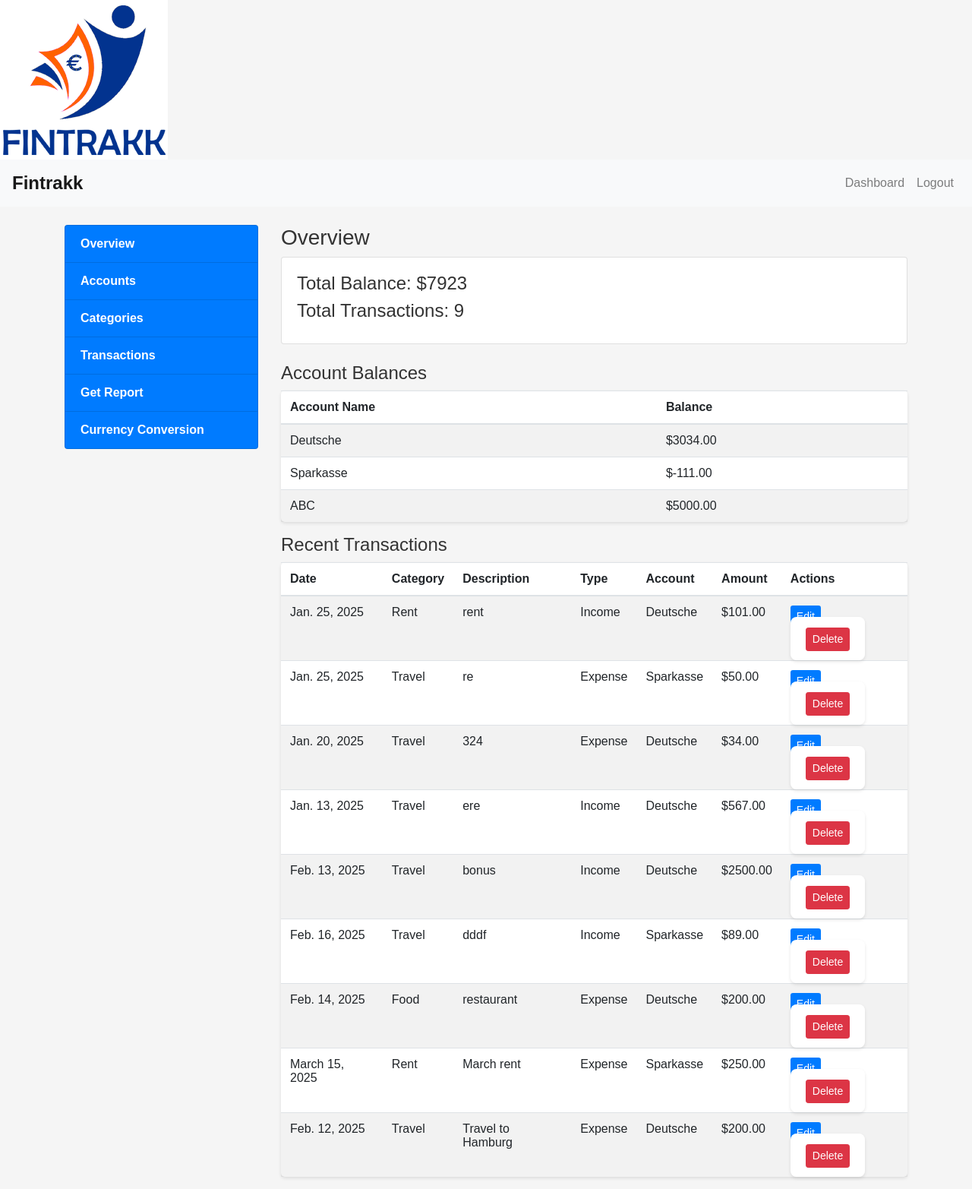
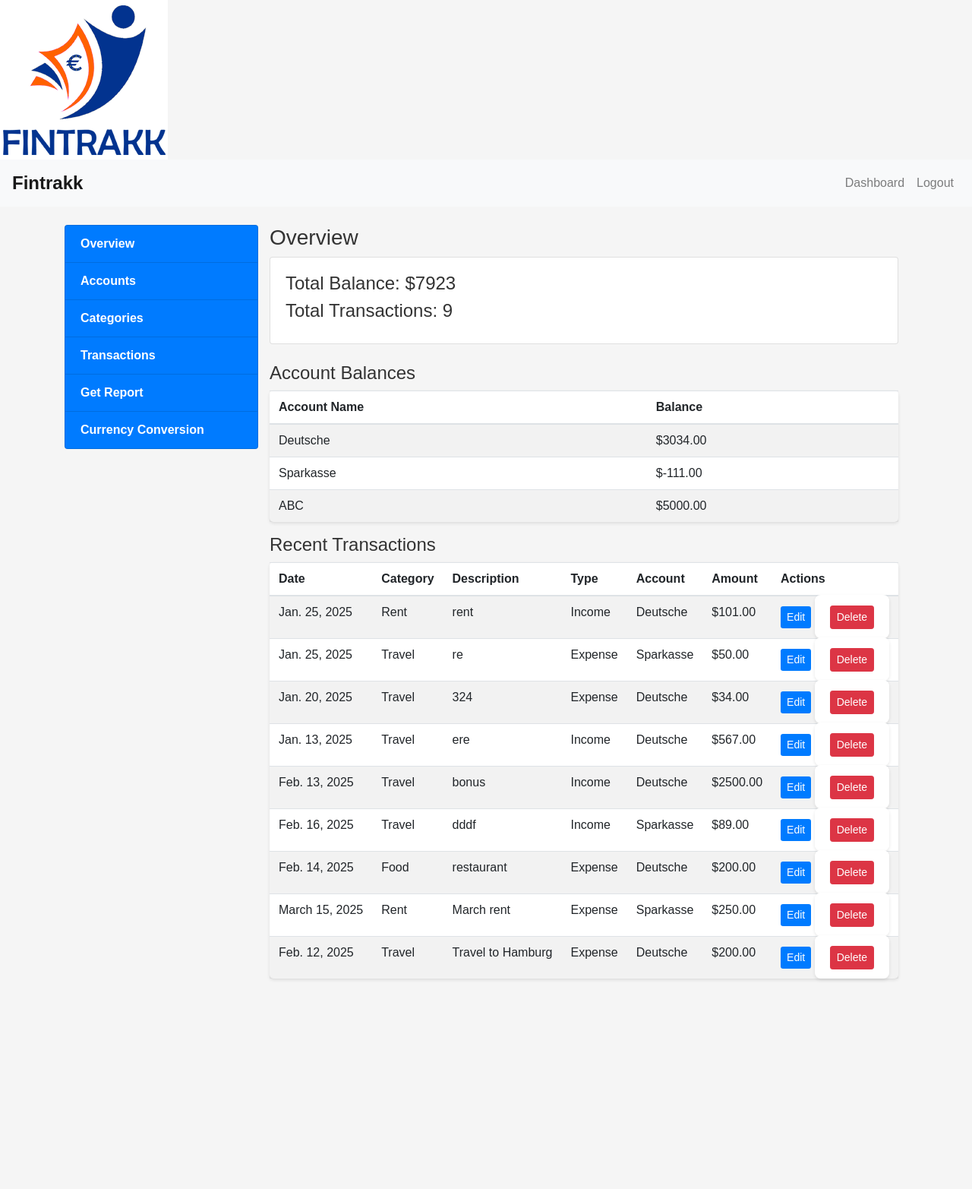
Before and after one commit to Krishnachowdary711/Spartans, a Django app: page /dashboard/ in a window 1280 px wide. Shown: the whole page at 76% size. After the commit the page ends 1291 px from the top, so only its background shows below. Run offline with Django 5.2, Linux system fonts and the light colour scheme; a user stored in the database is signed in; data comes from the database, SQL or seed files in the repository; some libraries are stand-ins or nearby versions.

Commit message:
Resolved Dashboard Overlap
Co-Authored-By: VBRuthran <123996540+VBRuthran@users.noreply.github.com>

```diff
--- a/fintrakk/templates/finance/dashboard.html
+++ b/fintrakk/templates/finance/dashboard.html
@@ -13,7 +13,7 @@
             <li class="list-group-item"><a href="{% url 'currency_conversion' %}">Currency Conversion</a></li>
         </ul>
     </div>
-    <div class="col-md-9">
+    <div class="col-md-40">
         <h3>Overview</h3>
         <div class="card mb-4">
             <div class="card-body">
```
